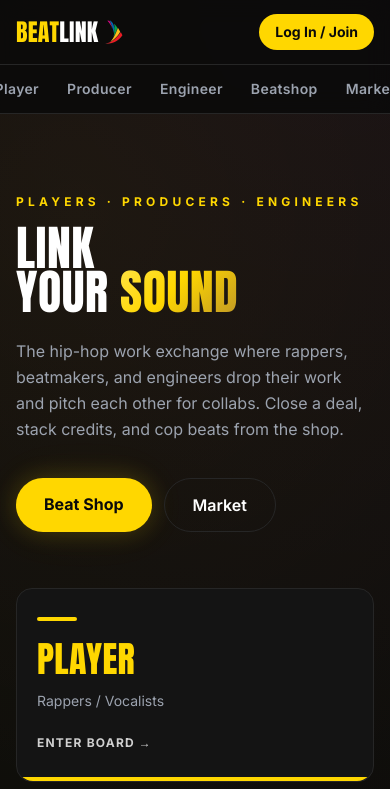
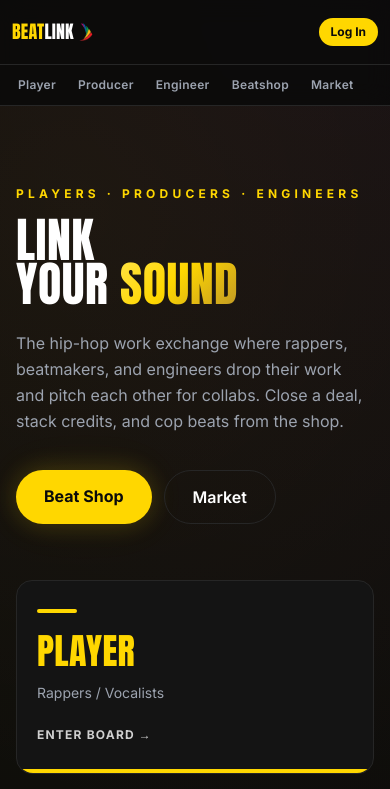
Before and after one commit to sorktl12-ux/beatlink, a React (Vite) app: page / in a window 390 px wide. Shown: the top 789 px of the page. Built offline with nearby package versions, Linux system fonts and the light colour scheme; no server answers.

Commit message:
Fix mobile navbar text clipping with responsive sizing and scroll.
Shrink brand and auth controls on small screens; allow mobile nav links to scroll horizontally.

Co-authored-by: Cursor <cursoragent@cursor.com>

```diff
--- a/src/components/BrandMark.jsx
+++ b/src/components/BrandMark.jsx
@@ -1,6 +1,6 @@
 const sizeMap = {
   sm: { logo: 'h-7 w-7', text: 'text-xl' },
-  md: { logo: 'h-8 w-8', text: 'text-2xl' },
+  md: { logo: 'h-6 w-6 sm:h-8 sm:w-8', text: 'text-lg sm:text-2xl' },
   lg: { logo: 'h-10 w-10', text: 'text-4xl' },
   hero: { logo: 'h-11 w-11 sm:h-14 sm:w-14', text: 'text-5xl sm:text-7xl lg:text-8xl' },
 }
--- a/src/components/Navbar.jsx
+++ b/src/components/Navbar.jsx
@@ -4,6 +4,11 @@ import { BrandMark } from './BrandMark'
 
 const navItem = ({ isActive }) =>
   `px-3 py-2 text-sm font-semibold tracking-wide transition-colors ${
+    isActive ? 'text-gold' : 'text-muted hover:text-white'
+  }`
+
+const mobileNavItem = ({ isActive }) =>
+  `shrink-0 px-2.5 py-1.5 text-xs font-semibold tracking-wide whitespace-nowrap transition-colors ${
     isActive ? 'text-gold' : 'text-muted hover:text-white'
   }`
 
@@ -18,12 +23,12 @@ export default function Navbar() {
 
   return (
     <header className="sticky top-0 z-40 border-b border-line bg-ink/85 backdrop-blur-md">
-      <div className="max-w-6xl mx-auto px-4 sm:px-6 h-16 flex items-center gap-2">
-        <Link to="/" className="mr-2 hover:opacity-90 transition-opacity">
+      <div className="max-w-6xl mx-auto px-3 sm:px-6 min-h-16 flex items-center gap-1 sm:gap-2 min-w-0">
+        <Link to="/" className="shrink min-w-0 mr-1 sm:mr-2 hover:opacity-90 transition-opacity">
           <BrandMark size="md" />
         </Link>
 
-        <nav className="hidden sm:flex items-center ml-2">
+        <nav className="hidden sm:flex items-center ml-2 shrink-0">
           <NavLink to="/board/player" className={navItem}>
             Player
           </NavLink>
@@ -46,31 +51,31 @@ export default function Navbar() {
           )}
         </nav>
 
-        <div className="ml-auto flex items-center gap-3">
+        <div className="ml-auto flex items-center gap-1.5 sm:gap-3 shrink-0">
           {isAuthed ? (
             <>
               {!isAdmin && profile && (
                 <Link
                   to="/me"
-                  className="flex items-center gap-2 rounded-full border border-line bg-surface px-3 py-1.5 hover:border-gold/50 transition-colors"
+                  className="flex items-center gap-1.5 sm:gap-2 rounded-full border border-line bg-surface px-2 sm:px-3 py-1.5 hover:border-gold/50 transition-colors max-w-[9.5rem] sm:max-w-none"
                 >
-                  <span className="text-sm font-semibold text-white">
+                  <span className="text-xs sm:text-sm font-semibold text-white truncate">
                     {profile.username}
                   </span>
-                  <span className="text-gold text-sm font-bold tabular-nums">
+                  <span className="text-gold text-xs sm:text-sm font-bold tabular-nums shrink-0">
                     {profile.credits ?? 0}
                     <span className="text-[10px] text-muted ml-0.5">CR</span>
                   </span>
                 </Link>
               )}
               {isAdmin && (
-                <span className="rounded-full bg-gold/15 text-gold text-xs font-bold px-3 py-1.5 border border-gold/30">
+                <span className="rounded-full bg-gold/15 text-gold text-[10px] sm:text-xs font-bold px-2 sm:px-3 py-1.5 border border-gold/30 shrink-0">
                   ADMIN
                 </span>
               )}
               <button
                 onClick={handleLogout}
-                className="text-sm text-muted hover:text-crimson transition-colors"
+                className="text-xs sm:text-sm text-muted hover:text-crimson transition-colors whitespace-nowrap shrink-0"
               >
                 Log Out
               </button>
@@ -78,33 +83,34 @@ export default function Navbar() {
           ) : (
             <Link
               to="/login"
-              className="rounded-full bg-gold text-ink text-sm font-bold px-4 py-2 hover:bg-gold-hi transition-colors"
+              className="rounded-full bg-gold text-ink text-xs sm:text-sm font-bold px-3 sm:px-4 py-1.5 sm:py-2 hover:bg-gold-hi transition-colors whitespace-nowrap shrink-0"
             >
-              Log In / Join
+              <span className="sm:hidden">Log In</span>
+              <span className="hidden sm:inline">Log In / Join</span>
             </Link>
           )}
         </div>
       </div>
 
-      {/* mobile board links */}
-      <nav className="sm:hidden flex items-center justify-center gap-1 border-t border-line px-2 py-1.5">
-        <NavLink to="/board/player" className={navItem}>
+      {/* mobile board links — horizontal scroll instead of clipping */}
+      <nav className="sm:hidden flex items-center gap-0.5 overflow-x-auto flex-nowrap scrollbar-none border-t border-line px-2 py-1.5">
+        <NavLink to="/board/player" className={mobileNavItem}>
           Player
         </NavLink>
-        <NavLink to="/board/producer" className={navItem}>
+        <NavLink to="/board/producer" className={mobileNavItem}>
           Producer
         </NavLink>
-        <NavLink to="/board/engineer" className={navItem}>
+        <NavLink to="/board/engineer" className={mobileNavItem}>
           Engineer
         </NavLink>
-        <NavLink to="/shop" className={navItem}>
+        <NavLink to="/shop" className={mobileNavItem}>
           Beatshop
         </NavLink>
-        <NavLink to="/market" className={navItem}>
+        <NavLink to="/market" className={mobileNavItem}>
           Market
         </NavLink>
         {isAdmin && (
-          <NavLink to="/admin" className={navItem}>
+          <NavLink to="/admin" className={mobileNavItem}>
             Admin
           </NavLink>
         )}
--- a/src/index.css
+++ b/src/index.css
@@ -48,6 +48,14 @@
     background-image: radial-gradient(circle at 20% 10%, rgba(255, 215, 0, 0.06), transparent 45%),
       radial-gradient(circle at 85% 0%, rgba(204, 68, 255, 0.05), transparent 40%);
   }
+
+  .scrollbar-none {
+    -ms-overflow-style: none;
+    scrollbar-width: none;
+  }
+  .scrollbar-none::-webkit-scrollbar {
+    display: none;
+  }
 }
 
 /* Custom scrollbar */
```
